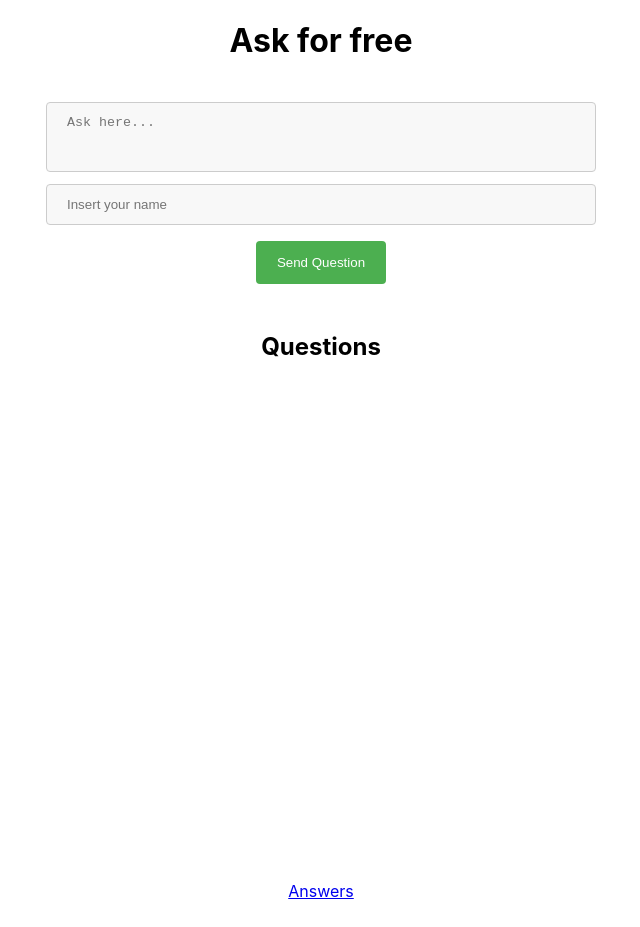
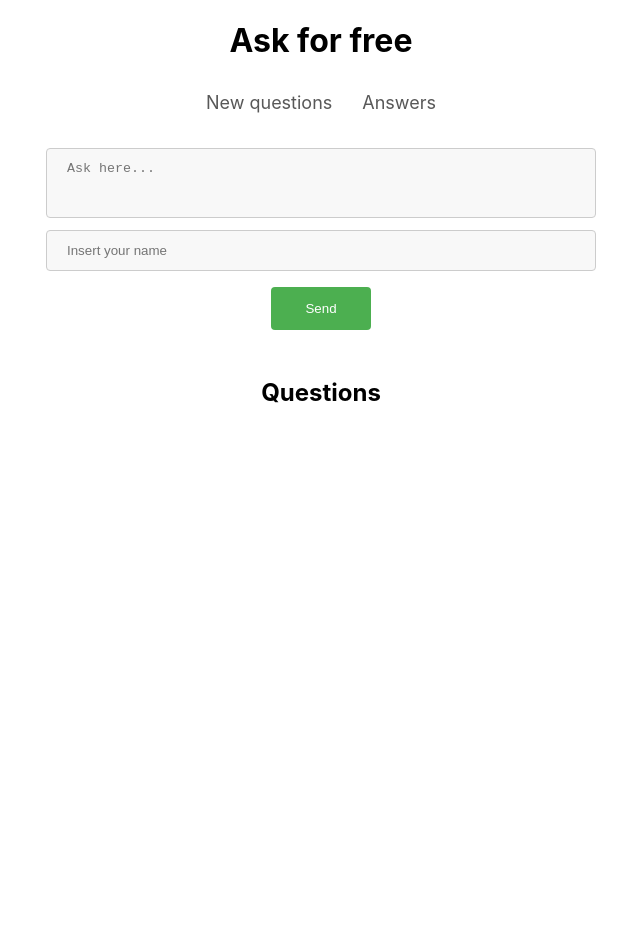
Before and after one commit to vitorguima/sd-011-desafio-clone-slido, a React (Create React App) app: page / in a window 1280 px wide. Shown: the whole page, without its empty margins (319-959 px from the left). Before the commit the page ends 901 px from the top, so only its background shows below. Built offline with nearby package versions, Linux system fonts and the light colour scheme.

Commit message:
ajuste css

```diff
--- a/src/App.js
+++ b/src/App.js
@@ -2,6 +2,7 @@ import React, { Component } from 'react';
 import { BrowserRouter, Switch, Route } from 'react-router-dom';
 import QuestionForm from './Components/QuestionForm';
 import AnsweredQuestions from './Components/AnsweredQuestions';
+import Nav from './Components/Nav';
 import './Styles/QuestionForm.css';
 
 class App extends Component {
@@ -76,6 +77,7 @@ class App extends Component {
       <div className="App">
         <h1>Ask for free</h1>
         <BrowserRouter>
+          <Nav />
           <Switch>
             <Route
               exact
--- a/src/Components/AnsweredQuestions.js
+++ b/src/Components/AnsweredQuestions.js
@@ -1,14 +1,13 @@
 import React, { Component } from 'react';
 import PropTypes from 'prop-types';
 import '../Styles/AnsweredQuestions.css';
-import { Link } from 'react-router-dom';
 
 export default class QuestionsBoard extends Component {
   render() {
     const { receivedQuestions } = this.props;
     return (
       <div>
-        <h2>Lista de perguntas Respondidas</h2>
+        <h2>Answered questions</h2>
         <div className="question-items-wrapper">
           {Object.values(receivedQuestions)
             .filter(({ gotResponse }) => gotResponse)
@@ -24,7 +23,6 @@ export default class QuestionsBoard extends Component {
               </div>
             ))}
         </div>
-        <Link to="/">Opened questions</Link>
       </div>);
   }
 }
--- /dev/null
+++ b/src/Components/Nav.js
@@ -0,0 +1,22 @@
+import React, { Component } from 'react';
+import { Link } from 'react-router-dom';
+import '../Styles/Nav.css';
+
+export default class Nav extends Component {
+  render() {
+    return (
+      <div className="nav-bar">
+        <div className="item-nav">
+          <Link to="/" className="nav-link">
+            <span>New questions</span>
+          </Link>
+        </div>
+        <div className="item-nav">
+          <Link to="/answers" className="nav-link">
+            <span>Answers</span>
+          </Link>
+        </div>
+      </div>
+    );
+  }
+}
--- a/src/Components/QuestionForm.js
+++ b/src/Components/QuestionForm.js
@@ -1,7 +1,6 @@
 import React, { Component } from 'react';
 import PropTypes from 'prop-types';
 import '../Styles/QuestionForm.css';
-import { Link } from 'react-router-dom';
 
 export default class QuestionForm extends Component {
   constructor(props) {
@@ -94,7 +93,7 @@ export default class QuestionForm extends Component {
               onClick={ handleQuestionSubmit }
               className="send-question-button"
             >
-              Send Question
+              Send
             </button>
           </form>
         </div>
@@ -102,7 +101,6 @@ export default class QuestionForm extends Component {
         <div className="questions-board">
           {this.renderSubmitedQuestions()}
         </div>
-        <Link to="/answers">Answers</Link>
       </>
     );
   }
--- /dev/null
+++ b/src/Styles/Nav.css
@@ -0,0 +1,21 @@
+.nav-bar {
+  display: flex;
+  margin: 10px 0 15px;
+}
+
+.nav-link {
+  margin: 15px;
+  color: rgb(88, 88, 88);
+  text-decoration: none;
+  font-size: 18px;
+}
+
+.item-nav:hover {
+  background-color: #ddd;
+  color: black;
+}
+
+.item-nav:active {
+  background-color: #04AA6D;
+  color: white;
+}
--- a/src/Styles/QuestionForm.css
+++ b/src/Styles/QuestionForm.css
@@ -58,7 +58,7 @@ input[type=text], select {
 }
 
 .send-question-button {
-  width: 130px;
+  width: 100px;
   background-color: #4CAF50;
   color: white;
   padding: 14px 20px;
```
Also changed, not shown: src/Components/Header.js (deleted), 1 other file (tests, documents, lock files or other folders).
